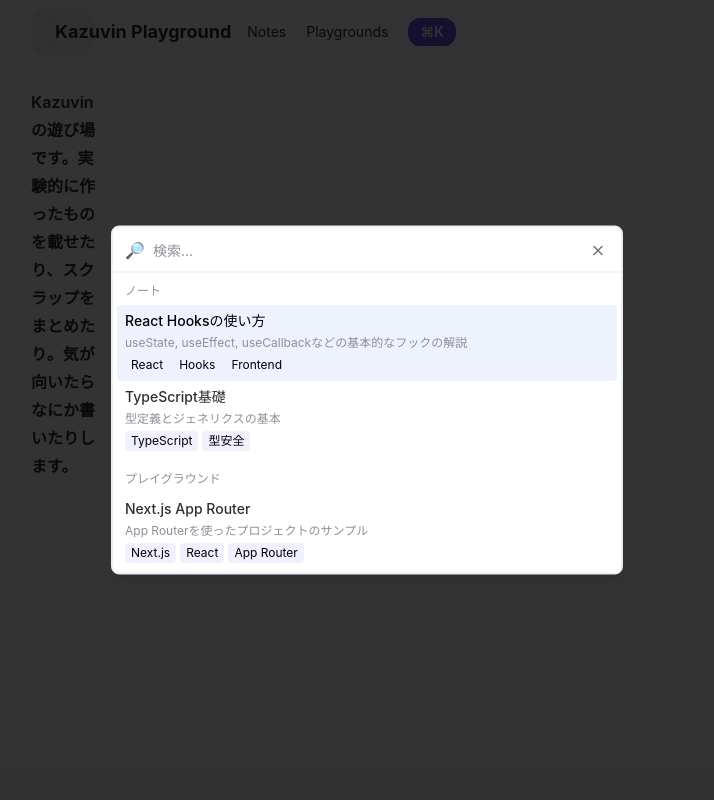
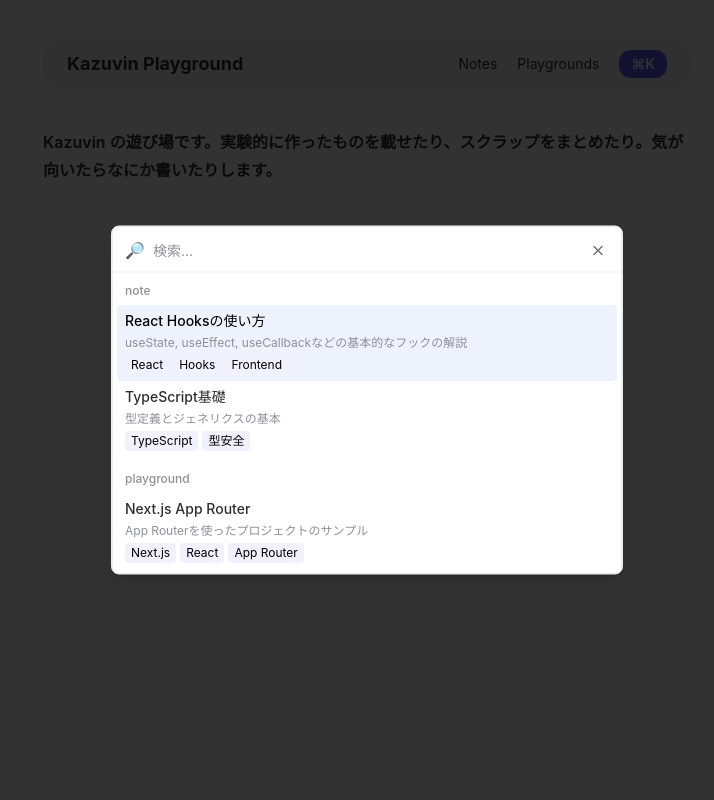
Before and after one commit to kazuvin/kazuvin-playground, a Next.js app: page / in a window 1280 px wide. Both pictures are taken after a click on the button "⌘K". Shown: the top 800 px of the page, without its empty margins (273-987 px from the left). Built offline with nearby package versions, Linux system fonts and the light colour scheme.

Commit message:
fix: dialog, keyboard-shortcut

```diff
--- a/app/components/shared/command-search/command-search.tsx
+++ b/app/components/shared/command-search/command-search.tsx
@@ -107,18 +107,6 @@
     {} as Record<string, SearchableItem[]>,
   );
 
-  // タイプ名の日本語化
-  const getTypeLabel = (type: string) => {
-    switch (type) {
-      case "note":
-        return "ノート";
-      case "playground":
-        return "プレイグラウンド";
-      default:
-        return type;
-    }
-  };
-
   return (
     <>
       <button
@@ -139,7 +127,7 @@
             <CommandList>
               <CommandEmpty>検索結果が見つかりませんでした</CommandEmpty>
               {Object.entries(itemsByType).map(([type, typeItems]) => (
-                <CommandGroup key={type} heading={getTypeLabel(type)}>
+                <CommandGroup key={type} heading={type}>
                   {typeItems.map((item) => (
                     <CommandItem
                       key={item.url}
--- a/app/components/ui/dialog/dialog.tsx
+++ b/app/components/ui/dialog/dialog.tsx
@@ -12,18 +12,16 @@
 
 const DialogClose = DialogPrimitive.Close;
 
+/* NOTE: Radix UI の DialogPrimitive.Overlay を用いるとレイアウトシフトが発生するため div で代用 */
 function DialogOverlay({
+  ref,
   className,
-  ref,
   ...props
-}: React.ComponentProps<typeof DialogPrimitive.Overlay>) {
+}: React.ComponentProps<"div">) {
   return (
-    <DialogPrimitive.Overlay
+    <div
       ref={ref}
-      className={cn(
-        "fixed inset-0 z-50 bg-black/80 data-[state=open]:animate-in data-[state=closed]:animate-out data-[state=closed]:fade-out-0 data-[state=open]:fade-in-0",
-        className,
-      )}
+      className={cn("fixed inset-0 z-50 bg-black/80", className)}
       {...props}
     />
   );
--- a/app/hooks/use-keyboard-shortcut.ts
+++ b/app/hooks/use-keyboard-shortcut.ts
@@ -17,6 +17,8 @@
   stopPropagation?: boolean;
   /** ショートカットを有効にするか (デフォルト: true) */
   enabled?: boolean;
+  /** キャプチャフェーズでイベントを処理するか (デフォルト: false) */
+  capture?: boolean;
 };
 
 /**
@@ -53,6 +55,7 @@
     preventDefault = true,
     stopPropagation = false,
     enabled = true,
+    capture = false,
   } = options;
 
   // callbackの最新の参照を保持
@@ -87,10 +90,10 @@
       }
     };
 
-    document.addEventListener("keydown", handleKeyDown);
+    document.addEventListener("keydown", handleKeyDown, { capture });
 
     return () => {
-      document.removeEventListener("keydown", handleKeyDown);
+      document.removeEventListener("keydown", handleKeyDown, { capture });
     };
-  }, [key, ctrlKey, metaKey, shiftKey, altKey, preventDefault, stopPropagation, enabled]);
+  }, [key, ctrlKey, metaKey, shiftKey, altKey, preventDefault, stopPropagation, enabled, capture]);
 }
```
